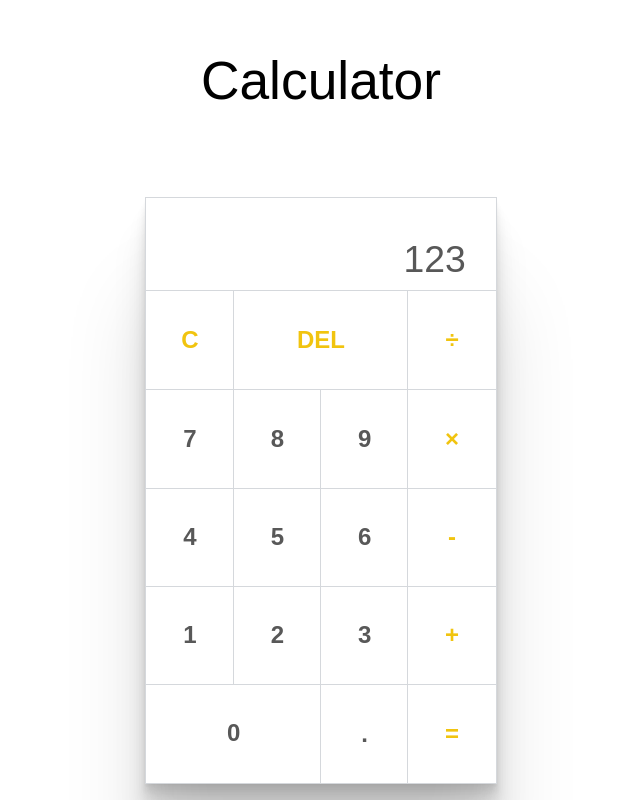
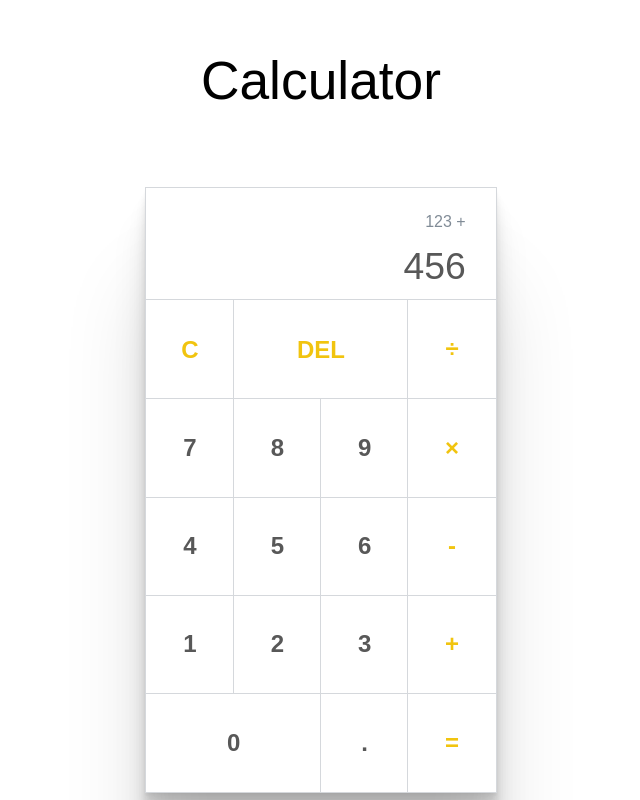
Before and after one commit to kevinqdam/calculator, a plain HTML site: page index.html in a window 1280 px wide. Shown: the whole page, without its empty margins (319-959 px from the left). Drawn offline with Linux system fonts and the light colour scheme.

Commit message:
add current input to calculator above screen display

```diff
--- a/index.html
+++ b/index.html
@@ -9,7 +9,8 @@
     <h1 class="heading">Calculator</h1>
     <main class="calculator">
       <div class="calculator-container">
-        <div class="screen">123</div>
+        <div class="curr-inp">123 +</div>
+        <div class="screen">456</div>
         <button class="clear" key="c">C</button>
         <button class="delete" key="d">DEL</button>
         <button class="number" key="0" id="zero">0</button>
--- a/styles.css
+++ b/styles.css
@@ -34,12 +34,13 @@ main {
 .calculator-container {
   display: grid;
   grid-template:
-    "scr    scr    scr     scr"      auto
-    "c      del    del     divide"   auto
-    "seven  eight  nine    times"    auto
-    "four   five   six     minus"    auto
-    "one    two    three   plus"     auto
-    "zero   zero   dcm     equals"   auto /
+    "inp    inp    inp     inp"    2rem
+    "scr    scr    scr     scr"    5rem
+    "c      del    del     divide" auto
+    "seven  eight  nine    times"  auto
+    "four   five   six     minus"  auto
+    "one    two    three   plus"   auto
+    "zero   zero   dcm     equals" auto /
      1fr    1fr    1fr     1fr;
   border: solid;
   border-width: thin;
@@ -70,6 +71,19 @@ button:active {
   background-color: #EAECEE;
 }
 
+.curr-inp {
+  grid-area: inp;
+  background-color: #FFFFFF;
+  font-family: 'Source Sans Pro', sans-serif;
+  font-size: 12pt;
+  font-weight: lighter;
+  color: #808B96;
+  text-align: right;
+  padding: 25px 0px 10px 0px;
+  margin-right: 30px;
+  z-index: 1;
+}
+
 .screen {
   grid-area: scr;
   background-color: #FFFFFF;
@@ -78,7 +92,7 @@ button:active {
   font-weight: lighter;
   color: #585858;
   text-align: right;
-  padding: 40px 0px 10px 0px;
+  padding: 25px 0px 10px 0px;
   margin-right: 30px;
 }
 
```
